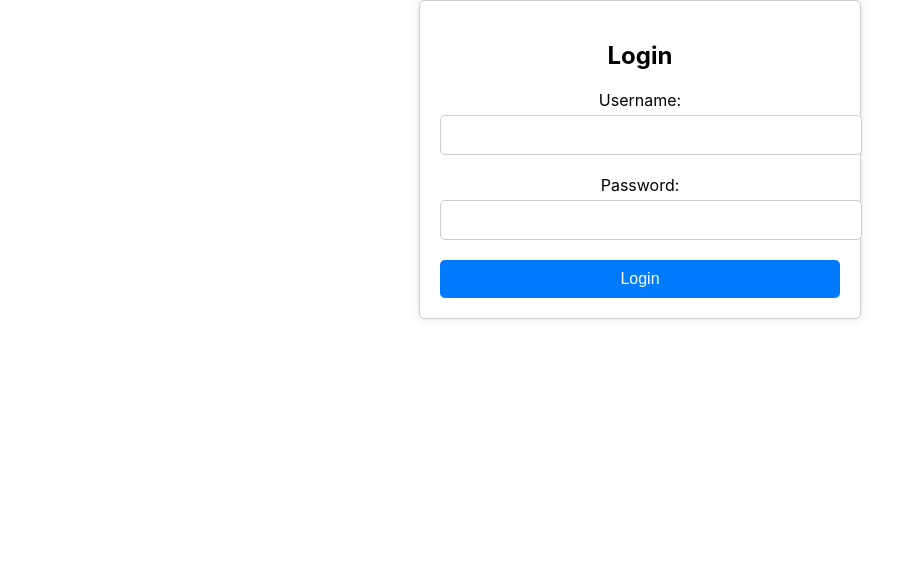
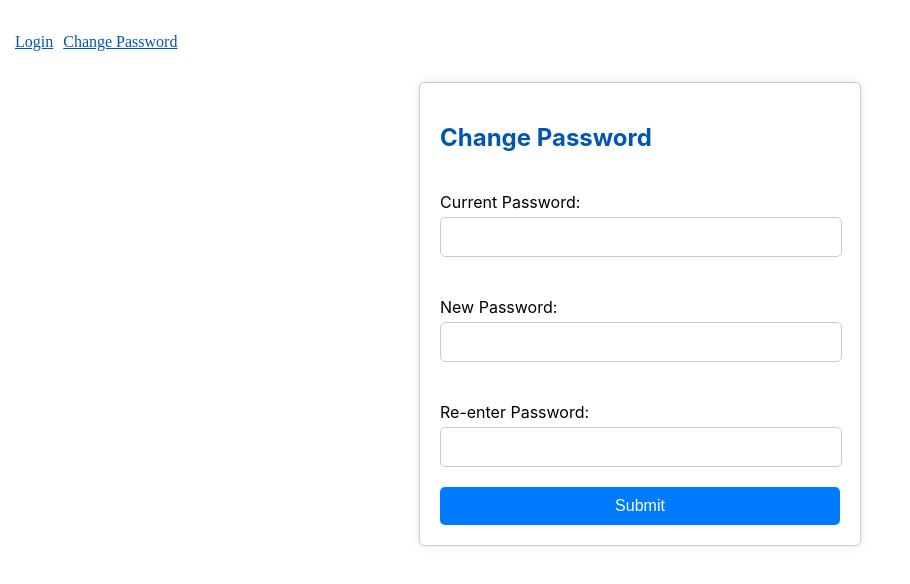
Before and after one commit to NUS-ISS-SE-Group06/task-tracker, a React (Create React App) app: page /changepassword in a window 1280 px wide. Shown: the top 584 px of the page, without its empty margins (0-910 px from the left). Built offline with nearby package versions, Linux system fonts and the light colour scheme; the HTML template or start-up script is replaced by a standard one.

Commit message:
Change password template

```diff
--- a/src/App.js
+++ b/src/App.js
@@ -1,12 +1,27 @@
-import logo from './logo.svg';
+import React from 'react';
 import './App.css';
+import { BrowserRouter, Routes, Route } from "react-router-dom";
 import  Login from './auth/Login';
+import Layout from './pages/Layout'
+import ChangePassword from "./auth/ChangePassword";
 
 function App() {
   return (
-    <div className="App">
-      <Login/>
-    </div>
+
+      <BrowserRouter>
+          <Routes>
+              <Route path="/" element={<Layout />}>
+                  <Route index element={<Login />} />
+                  <Route path="changepassword" element={<ChangePassword />} />
+
+              </Route>
+          </Routes>
+      </BrowserRouter>
+
+
+    // <div className="App">
+    //   <Login/>
+    // </div>
   );
 }
 
--- a/src/assets/styles/Login.css
+++ b/src/assets/styles/Login.css
@@ -2,7 +2,7 @@
     width: 100%;
     max-width: 400px; /* Limit the width of the form container */
     margin: 0 auto; /* Center the form horizontally */
-    padding: 20px;
+    padding: 20px 20px;
     border: 1px solid #ccc;
     border-radius: 5px;
     box-shadow: 0 0 10px rgba(0, 0, 0, 0.1);
@@ -10,13 +10,16 @@
 
   .form-group {
     margin-bottom: 20px;
+      padding: 20px 20px 0 0;
   }
 
   label {
     display: block;
     margin-bottom: 5px;
   }
-
+  .error{
+      color: red;
+  }
   input {
     width: 100%;
     padding: 10px;
@@ -39,3 +42,23 @@
   button:hover {
     background-color: #0056b3;
   }
+  h2{
+      color:#0056b3;
+  }
+  ul{
+      display: inline-flex;
+      list-style-type: none;
+      padding: 10px;
+  }
+  li{
+      display: list-item;
+      padding: 5px;
+  }
+  li a{
+      color: #0056b3;
+      font-size: initial;
+      font-family: ui-sans-serif;
+  }
+  li a:hover{
+      color: blueviolet;
+  }
--- /dev/null
+++ b/src/auth/ChangePassword.js
@@ -0,0 +1,89 @@
+import React, {useState} from 'react';
+const ChangePassword = () => {
+
+    // State to hold the input field values
+    const [current, setCurrentPassword] = useState('');
+    const [password, setNewPassword] = useState('');
+    const [verify, setVerifyPassword] = useState('');
+    const [errors, setErrors] = useState({});
+    const handleSubmit = (event) => {
+        event.preventDefault();
+
+        // Validation checks
+        const validationErrors = {};
+
+        if (!current) {
+            validationErrors.current = 'Current password is required';
+        }
+
+        if (!password) {
+            validationErrors.password = 'New password is required';
+        } else if (password.length < 8) {
+            validationErrors.password = 'Password must be at least 8 characters';
+        } else if (!/^(?=.*[a-zA-Z])(?=.*\d).+$/.test(password)) {
+            validationErrors.password = 'Password must contain at least one letter and one number';
+        }
+
+        if (!verify) {
+            validationErrors.verify = 'Please re-enter the new password';
+        } else if (verify !== password) {
+            validationErrors.verify = 'Passwords do not match';
+        }
+
+        // If there are validation errors, update the state and stop submission
+        if (Object.keys(validationErrors).length > 0) {
+            setErrors(validationErrors);
+            return;
+        }
+
+        // Here you can perform validation and password logic
+        console.log('Change password:', { current, password,verify });
+        // Clear form fields after submission
+
+        setCurrentPassword('');
+        setNewPassword('');
+        setVerifyPassword('');
+        setErrors({});
+    };
+
+    return (
+        <div className="login-container">
+            <h2>Change Password</h2>
+            <form onSubmit={handleSubmit}>
+                <div className="form-group">
+                    <label htmlFor="current">Current Password:</label>
+                    <input
+                        type="password"
+                        id="current"
+                        value={current}
+                        onChange={(e) => setCurrentPassword(e.target.value)}
+                    />
+                    {errors.current && <span className="error">{errors.current}</span>}
+                </div>
+                <div className="form-group">
+                    <label htmlFor="password">New Password:</label>
+                    <input
+                        type="text"
+                        id="password"
+                        value={password}
+                        onChange={(e) => setNewPassword(e.target.value)}
+                    />
+                    {errors.password && <span className="error">{errors.password}</span>}
+                </div>
+                <div className="form-group">
+                    <label htmlFor="verify">Re-enter Password:</label>
+                    <input
+                        type="password"
+                        id="verify"
+                        value={verify}
+                        onChange={(e) => setVerifyPassword(e.target.value)}
+                    />
+                    {errors.verify && <span className="error">{errors.verify}</span>}
+                </div>
+                <button type="submit">Submit</button>
+            </form>
+        </div>
+
+    )
+}
+export default ChangePassword;
--- /dev/null
+++ b/src/pages/Layout.js
@@ -0,0 +1,23 @@
+import { Outlet, Link } from "react-router-dom";
+import React from 'react';
+const Layout = () => {
+    return (
+        <>
+            <nav>
+                <ul>
+                    <li>
+                        <Link to="/">Login</Link>
+                    </li>
+                    <li>
+                        <Link to="/changepassword">Change Password</Link>
+                    </li>
+
+                </ul>
+            </nav>
+
+            <Outlet />
+        </>
+    )
+};
+
+export default Layout;
```
Also changed, not shown: package.json (+6 -3 lines), 1 other file (tests, documents, lock files or other folders).
